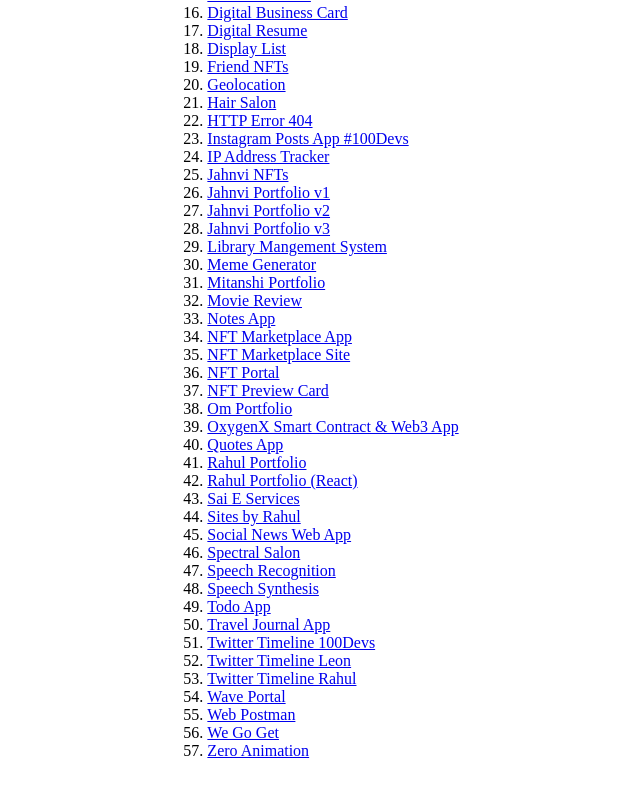
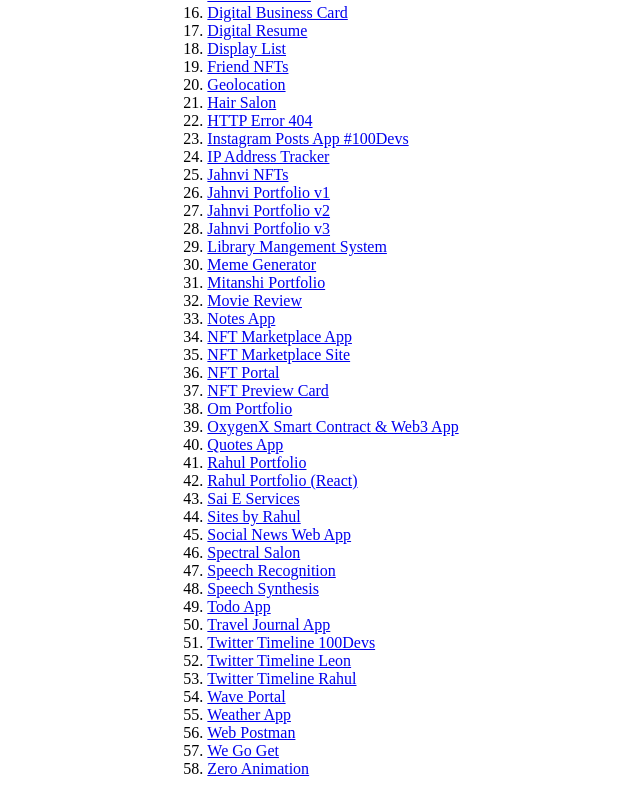
Before and after one commit to rahulkarda/sites-by-rahul, a plain HTML site: page index.html in a window 1280 px wide. Shown: the part 370-1172 px from the top of the page, without its empty margins (327-967 px from the left). Drawn offline with Linux system fonts and the light colour scheme.

Commit message:
Add new website

```diff
--- a/index.html
+++ b/index.html
@@ -64,6 +64,7 @@
         <li><a href="https://tweetsbyleon.netlify.app/">Twitter Timeline Leon</a></li>
         <li><a href="https://tweetsbyrahul.netlify.app/">Twitter Timeline Rahul</a></li>
         <li><a href="https://waveatrahul.netlify.app">Wave Portal</a></li>
+        <li><a href="https://weather-info-app-by-rahul.netlify.app/">Weather App</a></li>
         <li><a href="https://webpostman.netlify.app/">Web Postman</a></li>
         <li><a href="https://wegoget.netlify.app/">We Go Get</a></li>
         <li><a href="https://zero-animation.netlify.app/">Zero Animation</a></li>
```
